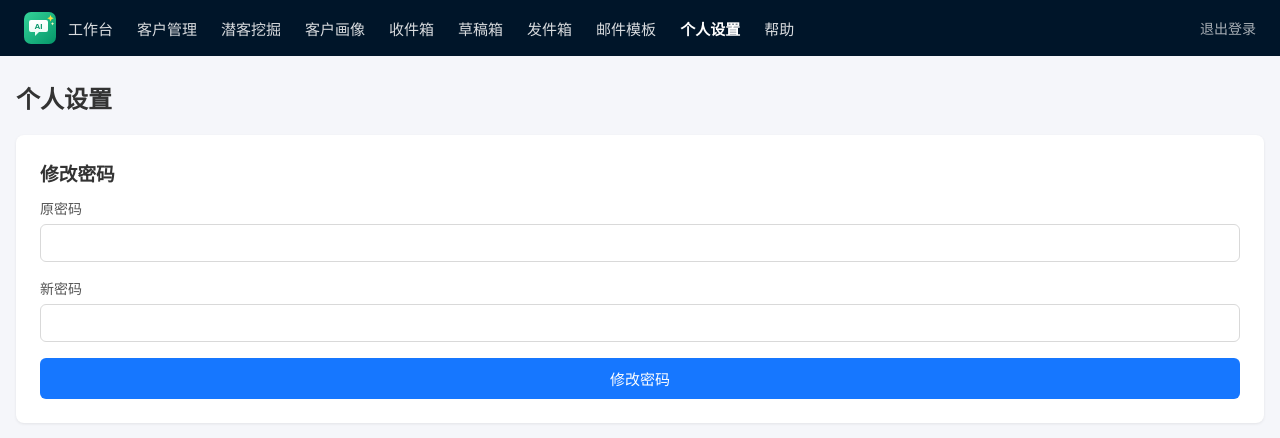
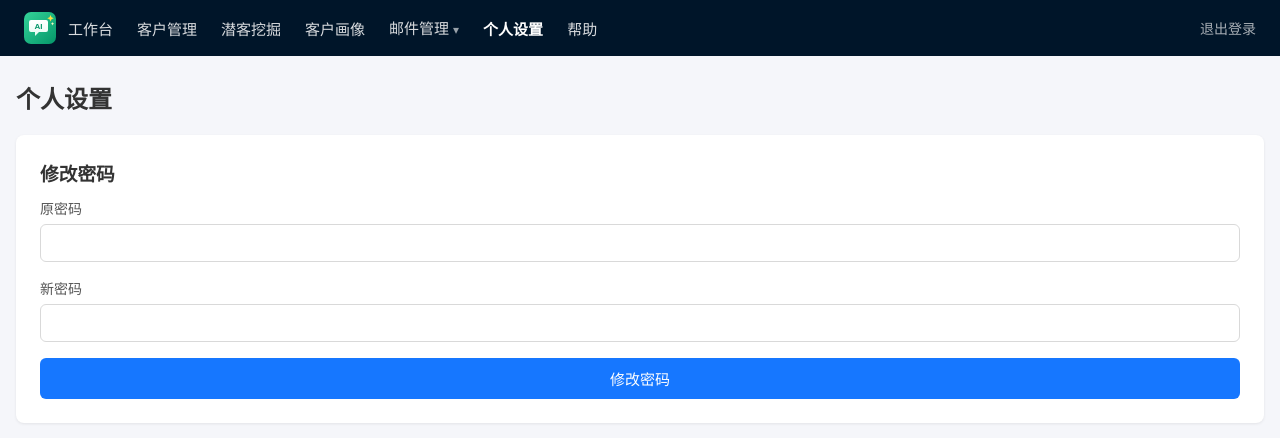
Before and after one commit to yuezu1026/sales-agent, a React (Vite) app in the folder frontend/: page /app/settings in a window 1280 px wide. Shown: the top 438 px of the page. Built offline with nearby package versions, Linux system fonts and the light colour scheme.

Commit message:
导航栏邮件管理下拉菜单：收件箱/草稿箱/发件箱/邮件模板收拢为父菜单下拉，E2E 验证通过

```diff
--- a/frontend/src/pages/Nav.tsx
+++ b/frontend/src/pages/Nav.tsx
@@ -1,4 +1,4 @@
-import { useEffect, useRef } from "react";
+import { useEffect, useRef, useState } from "react";
 import { NavLink } from "react-router-dom";
 import { getRole, isSystemAdmin } from "../api/client";
 
@@ -6,6 +6,14 @@ interface NavProps {
   current: string;
   onLogout: () => void;
 }
+
+/** 邮件管理下拉子菜单项 */
+const MAIL_ITEMS = [
+  { to: "/inbox", key: "inbox", label: "收件箱" },
+  { to: "/drafts", key: "drafts", label: "草稿箱" },
+  { to: "/sent", key: "sent", label: "发件箱" },
+  { to: "/templates", key: "templates", label: "邮件模板" },
+];
 
 /**
  * 顶部导航
@@ -18,6 +26,63 @@ export function Nav({ current, onLogout }: NavProps) {
   const sysAdmin = isSystemAdmin();
   /** 横向滚动容器 ref：切换页面后把当前激活项滚动到可视区 */
   const linksRef = useRef<HTMLDivElement>(null);
+
+  /** 邮件管理下拉：展开状态 / 按钮与菜单 ref / 收起计时器 */
+  const [mailOpen, setMailOpen] = useState(false);
+  const mailBtnRef = useRef<HTMLDivElement>(null);
+  const mailMenuRef = useRef<HTMLDivElement>(null);
+  const closeTimerRef = useRef<number | null>(null);
+  const mailActive = MAIL_ITEMS.some((it) => it.key === current);
+
+  /** 展开邮件菜单（取消待执行的收起） */
+  const openMail = () => {
+    if (closeTimerRef.current) window.clearTimeout(closeTimerRef.current);
+    setMailOpen(true);
+  };
+
+  /** 延迟收起：鼠标移出按钮/菜单后留出移动时间，避免闪烁 */
+  const scheduleCloseMail = () => {
+    if (closeTimerRef.current) window.clearTimeout(closeTimerRef.current);
+    closeTimerRef.current = window.setTimeout(() => setMailOpen(false), 150);
+  };
+
+  // 菜单 fixed 定位到按钮下方；右溢出视口时向左收
+  useEffect(() => {
+    if (!mailOpen) return;
+    const btn = mailBtnRef.current;
+    const menu = mailMenuRef.current;
+    if (!btn || !menu) return;
+    const rect = btn.getBoundingClientRect();
+    const mw = menu.offsetWidth;
+    const left =
+      rect.left + mw > window.innerWidth
+        ? Math.max(8, window.innerWidth - mw - 8)
+        : rect.left;
+    menu.style.left = `${left}px`;
+    menu.style.top = `${rect.bottom}px`;
+  }, [mailOpen]);
+
+  // 点击导航/页面其他区域时收起（移动端无 hover 的兜底）
+  useEffect(() => {
+    if (!mailOpen) return;
+    const onDocClick = (e: MouseEvent) => {
+      const t = e.target as Node;
+      if (mailBtnRef.current?.contains(t) || mailMenuRef.current?.contains(t)) {
+        return;
+      }
+      setMailOpen(false);
+    };
+    document.addEventListener("click", onDocClick);
+    return () => document.removeEventListener("click", onDocClick);
+  }, [mailOpen]);
+
+  // 卸载时清理收起计时器
+  useEffect(
+    () => () => {
+      if (closeTimerRef.current) window.clearTimeout(closeTimerRef.current);
+    },
+    [],
+  );
 
   // 手机端导航横向滚动时，自动把高亮的当前栏目滚动到可视区，
   // 避免点击「草稿箱/发件箱」等靠后栏目后看不到当前所在页的高亮项
@@ -103,30 +168,41 @@ export function Nav({ current, onLogout }: NavProps) {
               >
                 客户画像
               </NavLink>
-              <NavLink
-                to="/inbox"
-                className={current === "inbox" ? "active" : ""}
+              <div
+                className={`nav-dropdown${mailActive ? " active" : ""}`}
+                ref={mailBtnRef}
+                onMouseEnter={openMail}
+                onMouseLeave={scheduleCloseMail}
+                onClick={(e) => {
+                  // 只负责打开：mouseenter/click 都是 discrete 事件会各自同步 flush，
+                  // 若此处 toggle，mouseenter 先打开并重渲染，click 拿到新闭包又把它关掉
+                  e.stopPropagation();
+                  openMail();
+                }}
               >
-                收件箱
-              </NavLink>
-              <NavLink
-                to="/drafts"
-                className={current === "drafts" ? "active" : ""}
-              >
-                草稿箱
-              </NavLink>
-              <NavLink
-                to="/sent"
-                className={current === "sent" ? "active" : ""}
-              >
-                发件箱
-              </NavLink>
-              <NavLink
-                to="/templates"
-                className={current === "templates" ? "active" : ""}
-              >
-                邮件模板
-              </NavLink>
+                <span className="nav-dropdown-title">
+                  邮件管理<span className="nav-caret">▾</span>
+                </span>
+              </div>
+              {mailOpen && (
+                <div
+                  className="nav-dropdown-menu"
+                  ref={mailMenuRef}
+                  onMouseEnter={openMail}
+                  onMouseLeave={scheduleCloseMail}
+                >
+                  {MAIL_ITEMS.map((it) => (
+                    <NavLink
+                      key={it.key}
+                      to={it.to}
+                      className={current === it.key ? "active" : ""}
+                      onClick={() => setMailOpen(false)}
+                    >
+                      {it.label}
+                    </NavLink>
+                  ))}
+                </div>
+              )}
               {isAdmin && (
                 <>
                   <NavLink
--- a/frontend/src/styles.css
+++ b/frontend/src/styles.css
@@ -554,6 +554,63 @@ select.status-select {
   font-size: 14px;
   white-space: nowrap;
   flex-shrink: 0;
+}
+
+/* ===== 导航下拉菜单（邮件管理） ===== */
+.nav .nav-dropdown {
+  position: relative;
+  flex-shrink: 0;
+  cursor: pointer;
+}
+
+.nav .nav-dropdown .nav-dropdown-title {
+  display: inline-block;
+  color: rgba(255, 255, 255, 0.85);
+  font-size: 15px;
+  white-space: nowrap;
+  padding: 16px 0;
+  line-height: 1;
+}
+
+.nav .nav-dropdown.active .nav-dropdown-title {
+  color: #fff;
+  font-weight: 600;
+}
+
+.nav .nav-dropdown .nav-caret {
+  margin-left: 4px;
+  font-size: 12px;
+  opacity: 0.7;
+}
+
+/* fixed 定位：nav-links 是 overflow 裁剪容器（横向滚动），absolute 子菜单会被裁掉 */
+.nav .nav-dropdown-menu {
+  position: fixed;
+  z-index: 1000;
+  background: #001529;
+  min-width: 150px;
+  padding: 6px 0;
+  border-radius: 0 0 8px 8px;
+  box-shadow: 0 6px 16px rgba(0, 0, 0, 0.45);
+}
+
+.nav .nav-dropdown-menu a {
+  display: block;
+  padding: 10px 20px;
+  color: rgba(255, 255, 255, 0.75);
+  font-size: 14px;
+  white-space: nowrap;
+}
+
+.nav .nav-dropdown-menu a:hover {
+  background: rgba(255, 255, 255, 0.08);
+  color: #fff;
+}
+
+.nav .nav-dropdown-menu a.active {
+  color: #fff;
+  font-weight: 600;
+  background: rgba(255, 255, 255, 0.1);
 }
 
 .container {
@@ -1257,6 +1314,10 @@ h3 {
   .nav-links a {
     font-size: 14px;
   }
+
+  .nav .nav-dropdown .nav-dropdown-title {
+    font-size: 14px;
+  }
 }
 
 @media (max-width: 768px) {
```
Also changed, not shown: 1 other file (tests, documents, lock files or other folders).
